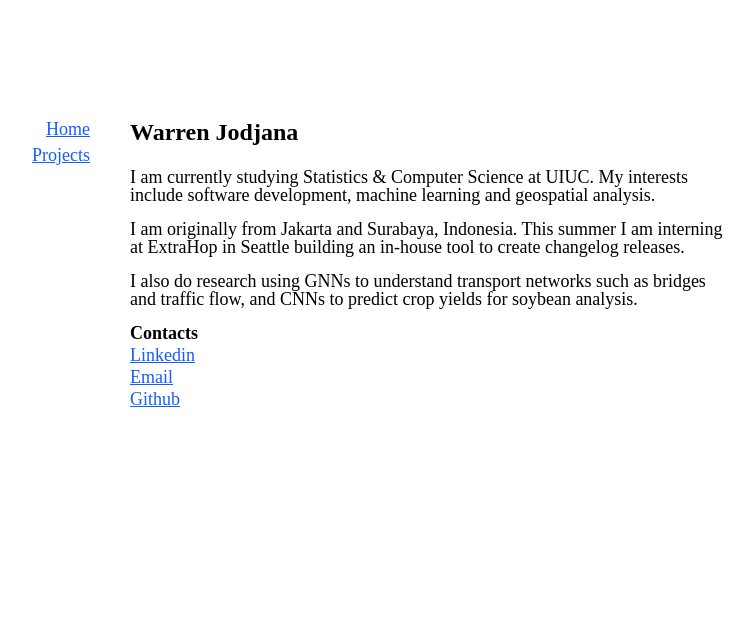
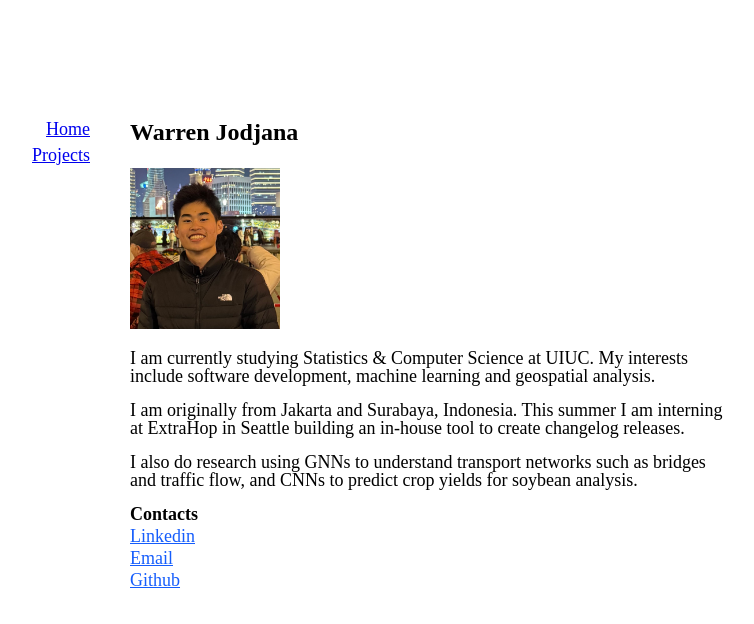
Before and after one commit to wrjodjana/wrjodjana.com, a Next.js app: page / in a window 1280 px wide. Shown: the top 624 px of the page, without its empty margins (338-1092 px from the left). Built offline with nearby package versions, Linux system fonts and the light colour scheme.

Commit message:
added profile pic

```diff
--- a/app/page.tsx
+++ b/app/page.tsx
@@ -2,36 +2,37 @@ import Link from "next/link";
 
 export default function Home() {
   return (
-    <div className="w-full min-h-screen bg-white text-black font-['Times_New_Roman'] text-lg">
+    <div className="min-h-screen bg-white text-black font-['Times_New_Roman'] text-[18px] leading-none">
       <div className="max-w-[800px] mx-auto p-4 md:p-10">
-        <div className="flex flex-col md:flex-row gap-6 md:gap-10 justify-start mt-10 md:mt-20 ml-0 pl-0 md:pl-12">
-          <div className="text-right min-w-[100px] leading-none flex-shrink-0 mb-4 md:mb-0">
-            <Link href="/" className="block mb-2 text-blue-600 underline text-lg leading-none">
+        <div className="flex gap-10 justify-start mt-10 md:mt-20 ml-0 pl-0 md:pl-12">
+          {/* Sidebar */}
+          <div className="text-right min-w-[100px] leading-none flex-shrink-0">
+            <Link href="/" className="block mb-2 underline text-[18px] leading-none text-[#0000ee]">
               Home
             </Link>
-            <Link href="/projects" className="block mb-2 text-blue-600 underline text-lg leading-none">
+            <Link href="/projects" className="block mb-2 underline text-[18px] leading-none text-[#0000ee]">
               Projects
             </Link>
           </div>
 
-          <div className="w-full md:w-[600px] flex-shrink-0 text-black text-lg">
-            <h1 className="text-2xl mb-6 mt-0 leading-none font-bold">Warren Jodjana</h1>
+          {/* Main Content */}
+          <div className="w-[600px] flex-shrink-0 text-black text-[18px]">
+            <h1 className="text-[1.5rem] mb-6 mt-0 leading-none font-bold">Warren Jodjana</h1>
+            <img src="/profile.jpg" alt="Warren Jodjana" className="max-w-[150px] my-5 block" />
 
-            <p className="leading-none text-lg mb-4">I am currently studying Statistics & Computer Science at UIUC. My interests include software development, machine learning and geospatial analysis.</p>
+            <p className="mb-4 leading-none">I am currently studying Statistics & Computer Science at UIUC. My interests include software development, machine learning and geospatial analysis.</p>
+            <p className="mb-4 leading-none">I am originally from Jakarta and Surabaya, Indonesia. This summer I am interning at ExtraHop in Seattle building an in-house tool to create changelog releases.</p>
+            <p className="mb-4 leading-none">I also do research using GNNs to understand transport networks such as bridges and traffic flow, and CNNs to predict crop yields for soybean analysis.</p>
 
-            <p className="leading-none text-lg mb-4"> I am originally from Jakarta and Surabaya, Indonesia. This summer I am interning at ExtraHop in Seattle building an in-house tool to create changelog releases.</p>
-
-            <p className="leading-none text-lg mb-4">I also do research using GNNs to understand transport networks such as bridges and traffic flow, and CNNs to predict crop yields for soybean analysis.</p>
-
-            <h2 className="text-lg font-bold mb-1 leading-none">Contacts</h2>
-            <div className="mt-1">
-              <a href="https://www.linkedin.com/in/wrjodjana/" target="_blank" className="block mb-1 leading-none text-blue-600 underline">
+            <h2 className="text-[18px] font-bold mt-0 mb-1 leading-none">Contacts</h2>
+            <div className="mt-1 mb-4">
+              <a href="https://www.linkedin.com/in/wrjodjana/" target="_blank" rel="noopener noreferrer" className="block mb-1 leading-none text-blue-600 underline">
                 Linkedin
               </a>
               <a href="mailto:jodjanawarren@gmail.com" className="block mb-1 leading-none text-blue-600 underline">
                 Email
               </a>
-              <a href="https://github.com/wrjodjana" target="_blank" className="block mb-1 leading-none text-blue-600 underline">
+              <a href="https://github.com/wrjodjana" target="_blank" rel="noopener noreferrer" className="block mb-1 leading-none text-blue-600 underline">
                 Github
               </a>
             </div>
```
Also changed, not shown: public/profile.jpg (added).
